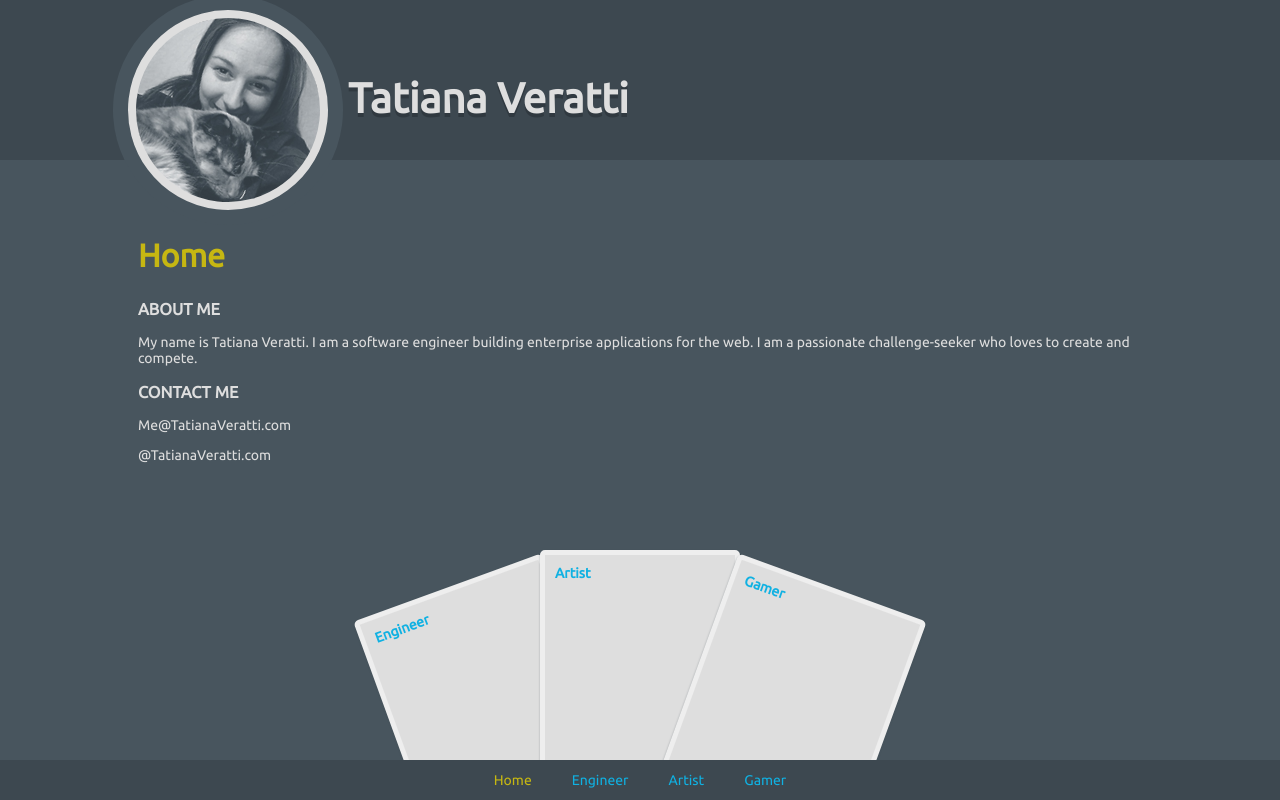
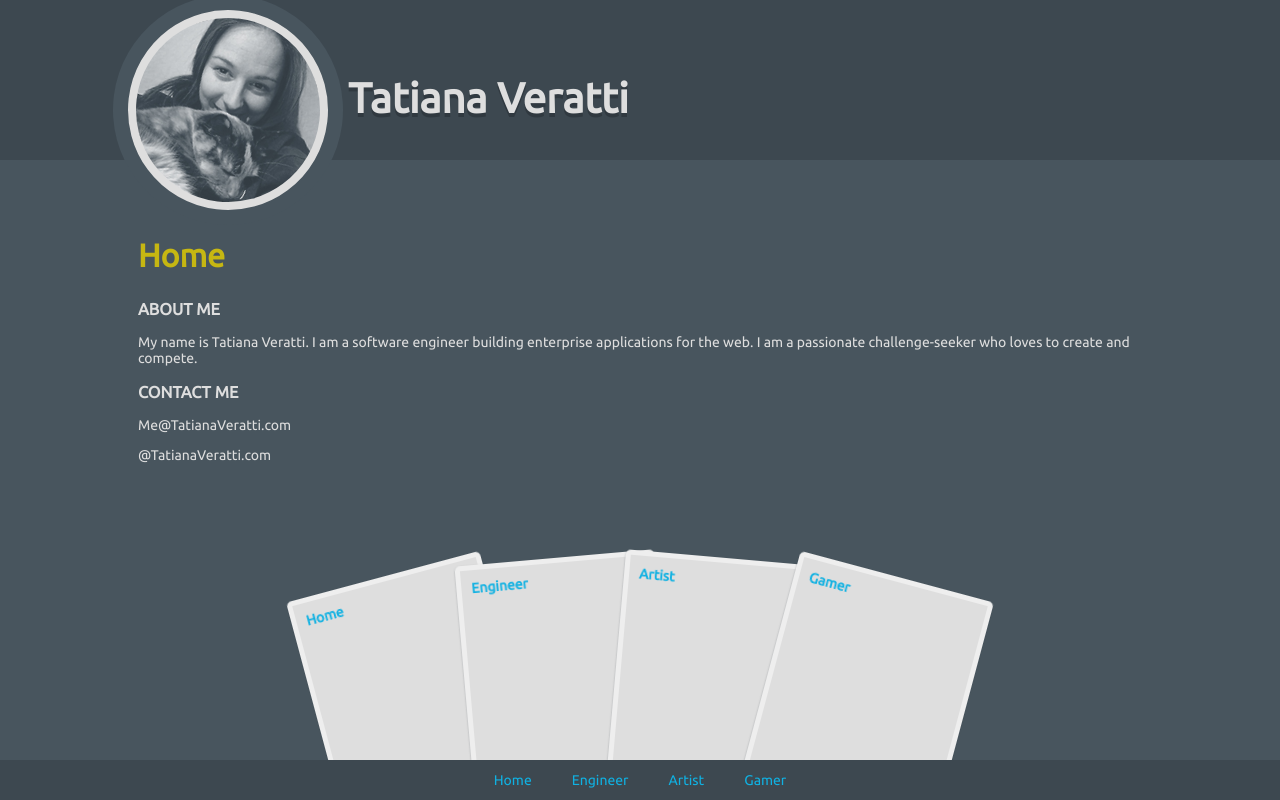
Before and after one commit to tVeratti/veratti, a React (Create React App) app: page / in a window 1280 px wide. Built offline with nearby package versions, Linux system fonts and the light colour scheme; a web font is replaced by a local one.

Commit message:
card angle rotation (perspective)

```diff
--- a/src/Menu.css
+++ b/src/Menu.css
@@ -1,4 +1,4 @@
-.menu, .menu__cover, .menu__cards > span {
+.menu, .menu__cover, .menu__cards {
   position: fixed;
   bottom: 0;
   left: 0;
@@ -15,11 +15,13 @@
     height: 100%;
     line-height: 4rem; }
 
-.menu__cards > span {
+.menu__cards {
   display: flex;
   height: 25rem;
   padding: 0 10%;
-  justify-content: center; }
+  justify-content: center;
+  perspective: 20rem;
+  perspective-origin: center center; }
 
 .card {
   position: relative;
@@ -29,30 +31,6 @@
   margin: 0 -2.5rem;
   cursor: pointer;
   transition: transform 500ms ease-in, opacity 300ms ease-in; }
-  .card:nth-child(1):not(.card-leave):not(.card-enter) .card__face {
-    transform: translateY(30px) rotate(-20deg); }
-  .card:nth-child(1):not(.card-leave):not(.card-enter):hover .card__face, .card:nth-child(1):not(.card-leave):not(.card-enter):focus .card__face {
-    transform: translateY(-100px) rotate(0deg) scale(1.5);
-    z-index: 5;
-    transition-duration: 0.1s; }
-  .card:nth-child(2):not(.card-leave):not(.card-enter) .card__face {
-    transform: translateY(0px) rotate(0deg); }
-  .card:nth-child(2):not(.card-leave):not(.card-enter):hover .card__face, .card:nth-child(2):not(.card-leave):not(.card-enter):focus .card__face {
-    transform: translateY(-100px) rotate(0deg) scale(1.5);
-    z-index: 5;
-    transition-duration: 0.1s; }
-  .card:nth-child(3):not(.card-leave):not(.card-enter) .card__face {
-    transform: translateY(30px) rotate(20deg); }
-  .card:nth-child(3):not(.card-leave):not(.card-enter):hover .card__face, .card:nth-child(3):not(.card-leave):not(.card-enter):focus .card__face {
-    transform: translateY(-100px) rotate(0deg) scale(1.5);
-    z-index: 5;
-    transition-duration: 0.1s; }
-  .card:nth-child(4):not(.card-leave):not(.card-enter) .card__face {
-    transform: translateY(30px) rotate(20deg); }
-  .card:nth-child(4):not(.card-leave):not(.card-enter):hover .card__face, .card:nth-child(4):not(.card-leave):not(.card-enter):focus .card__face {
-    transform: translateY(-100px) rotate(0deg) scale(1.5);
-    z-index: 5;
-    transition-duration: 0.1s; }
 
 .card__face {
   position: absolute;
@@ -62,7 +40,6 @@
   top: 0;
   background: #DEDEDE;
   color: white;
-  transition: transform 0.3s ease-in-out;
   border-radius: 0.5rem;
   border: 5px solid #eee;
   overflow: hidden;
@@ -71,19 +48,3 @@
 .card__label {
   padding: 1rem;
   font-weight: bold; }
-
-.card-enter {
-  transform: translateY(90%) translateX(-100rem) rotate(-90deg); }
-
-.card-enter.card-enter-active {
-  transform: translate(0); }
-
-.card-leave {
-  position: absolute;
-  pointer-events: none;
-  transform: translate(0); }
-
-.card-leave.card-leave-active {
-  opacity: 0;
-  transform: translateY(90%) translateX(40rem) rotate(90deg);
-  z-index: -1; }
--- a/src/Menu.js
+++ b/src/Menu.js
@@ -1,7 +1,7 @@
 import React, { Component } from 'react';
-import { Link, Route } from 'react-router-dom';
-import { CSSTransitionGroup } from 'react-transition-group';
+import { Link } from 'react-router-dom';
 
+import { throttle } from './Utils.js';
 import './Menu.css';
 
 class Menu extends Component {
@@ -13,42 +13,97 @@ class Menu extends Component {
       {to: '/gamer', label: 'Gamer'}
     ];
 
+    const cardNodes = cards.map((c, i) => <Card key={c.to} {...c} index={i} total={cards.length} />);
+    const linkNodes = cards.map(c => <Link key={c.to} to={c.to}>{c.label}</Link>);
+
     return (
-      <Route render={({ location }) => (
       <div className="menu">
+        {/* Decorative Cards */}
         <div  className="menu__cards">
-            <CSSTransitionGroup
-              transitionName="card"
-              transitionEnterTimeout={500}
-              transitionLeaveTimeout={500}>
-              {
-                cards.filter(c => c.to !== location.pathname)
-                .map(c => <Card key={c.to} {...c} />)
-              }
-            </CSSTransitionGroup>
+            {cardNodes}
         </div>
 
+        {/* Basic Links */}
         <div id="navigation" className="menu__cover">
-            {
-              cards.map(c => {
-                const className = location.pathname === c.to ? 'active' : '';
-                return <Link key={c.to} className={className} to={c.to}>{c.label}</Link>
-              })
-            }
+          {linkNodes}
         </div>
-
       </div>
-      )} />
     );
   }
 }
 
-const Card = props => (
-  <div className="card">
-    <Link to={props.to} className="card__face">
-      <div className="card__label">{props.label}</div>
-    </Link>
+class Card extends React.Component {
+  state = { transform: '' }
+  render(){
+
+    const { to, label } = this.props;
+    let { translateY, rotate, scale, rotateX, rotateY } = this.state.transform;
+
+    // Active transforms...
+    if (this.state.active) {
+      translateY = -100;
+      scale = 1.5;
+      rotate = 0;
+    }
+
+    const style = { transform:
+      `translateY(${translateY}px) rotate(${rotate}deg) scale(${scale}) rotateX(${rotateX}deg) rotateY(${rotateY}deg)`
+    };
+
+    return (
+    <div className="card"
+      onMouseMove={this.mouseMove}
+      onMouseEnter={this.activate}
+      onMouseLeave={this.deactivate}
+      >
+      <a href={to} className="card__face" ref="cardFace" style={style}>
+        <div className="card__label">{label}</div>
+      </a>
     </div>
     );
+  }
+
+  mouseMove = e => {
+    const { index, total } = this.props;
+    const { cardFace } = this.refs;
+    const { left, right, top, bottom } = cardFace.getBoundingClientRect();
+
+    // Percentage distance through the card.
+    const width = right - left;
+    const height = bottom - top;
+    const x = 3 * (((width - (right - e.pageX)) - 50) / 100);
+    const y = 1 * (((height - (left - e.pageY)) - 50) / 100);
+    this.rotate(x, y);
+  }
+
+  rotate = throttle((x, y) => {
+    let { transform } = this.state;
+    transform.rotateX = y;
+    transform.rotateY = x;
+    this.setState({ transform });
+  }, 10)
+
+  activate = e => this.setState({ active: true });
+  deactivate = e => this.setState({ active: false });
+
+  componentWillMount(){
+    const { index, total } = this.props;
+    const rotationRange = 20;
+    const rotation = (index - (total - 1) / 2) / (total - 2) * rotationRange;
+
+    const offsetRange = 30;
+    const offset = Math.abs((index - (total - 1) / 2) / (total - 2) * offsetRange);
+
+    const transform = {
+      translateY: offset,
+      rotate: rotation,
+      scale: 1,
+      rotateY: 0,
+      rotateX: 0
+    };
+
+    this.setState({ transform });
+  }
+};
 
 export default Menu;
--- a/src/Menu.scss
+++ b/src/Menu.scss
@@ -2,30 +2,24 @@
 // Modified from original by Jack Rugile
 // ref: https://codepen.io/jackrugile/pres/WZGeGM
 @mixin card-rotate($total){
-  @for $i from 0 through ($total) {
-    $index: $i;
-    @if $i == $total {
-      $index: $i - 1;
-    }
+  @for $i from 0 through ($total - 1) {
 
     $rotationRange: 20;
-    $rotation: ($index - ($total - 1) / 2) / ($total - 2) * $rotationRange;
+    $rotation: ($i - ($total - 1) / 2) / ($total - 2) * $rotationRange;
     $offsetRange: 30;
-    $offset: abs(($index - ($total - 1) / 2) / ($total - 2) * $offsetRange);
+    $offset: abs(($i - ($total - 1) / 2) / ($total - 2) * $offsetRange);
 
     &:nth-child(#{$i + 1}) {
-      &:not(.card-leave):not(.card-enter){
       .card__face {
-          transform: translateY($offset * 1px) rotate($rotation * 1deg);
+        transform: translateY($offset * 1px) rotate($rotation * 1deg) rotateY(0) rotateX(0);
       }
 
       &:hover,
       &:focus {
         .card__face{
-            transform: translateY(-100px) rotate(0deg) scale(1.5);
+          transform: translateY(-100px) rotate(0deg) scale(1.5) rotateY(0) rotateX(0);
           z-index: 5;
-            transition-duration: 0.1s;
-          }
+          //transition-duration: 0.1s;
         }
       }
     }
@@ -53,12 +47,14 @@
   }
 }
 
-.menu__cards > span {
+.menu__cards {
   @extend .menu;
   display: flex;
   height: 25rem;
   padding: 0 10%;
   justify-content: center;
+  perspective: 20rem;
+  perspective-origin: center center;
 }
 
 @mixin card-color($index, $color){
@@ -77,7 +73,8 @@
   margin: 0 -2.5rem;
   cursor: pointer;
   transition: transform 500ms ease-in, opacity 300ms ease-in;
-  @include card-rotate(3);
+  //@include card-rotate(4);
+
 }
 
 .card__face {
@@ -88,35 +85,15 @@
   top: 0;
   background: $color-I;
   color: white;
-  transition: transform 0.3s ease-in-out;
+  //transition: transform 0.3s ease-in-out;
   border-radius: 0.5rem;
   border:5px solid #eee;
   overflow: hidden;
   box-shadow: 0 1px 2px rgba($color-FF, 0.4);
+
 }
 
 .card__label {
   padding: 1rem;
   font-weight: bold;
 }
-
-.card-enter {
-  transform: translateY(90%) translateX(-100rem) rotate(-90deg);
-}
-
-.card-enter.card-enter-active {
-  transform: translate(0);
-
-}
-
-.card-leave {
-  position: absolute;
-  pointer-events: none;
-  transform: translate(0);
-}
-
-.card-leave.card-leave-active {
-  opacity: 0;
-  transform: translateY(90%) translateX(40rem) rotate(90deg);
-  z-index: -1;
-}
--- /dev/null
+++ b/src/Utils.js
@@ -0,0 +1,39 @@
+// Returns a function, that, as long as it continues to be invoked, will not
+// be triggered. The function will be called after it stops being called for
+// N milliseconds. If `immediate` is passed, trigger the function on the
+// leading edge, instead of the trailing.
+// http://davidwalsh.name/javascript-debounce-function
+const debounce = function(func, wait, immediate) {
+  var timeout;
+  return function() {
+      var context = this, args = arguments;
+      var later = function() {
+          timeout = null;
+          if (!immediate) func.apply(context, args);
+      };
+      var callNow = immediate && !timeout;
+      clearTimeout(timeout);
+      timeout = setTimeout(later, wait);
+      if (callNow) func.apply(context, args);
+  };
+};
+
+// Throttle function
+const throttle = function(callback, limit) {
+  var wait = false;
+  return function () {
+      var context = this, args = arguments;
+      if (!wait) {
+          callback.apply(context, args);
+          wait = true;
+          setTimeout(function () {
+              wait = false;
+          }, limit);
+      }
+  }
+}
+
+export {
+  debounce,
+  throttle
+};
```
Lines whose indentation alone changed are shown as unchanged.
